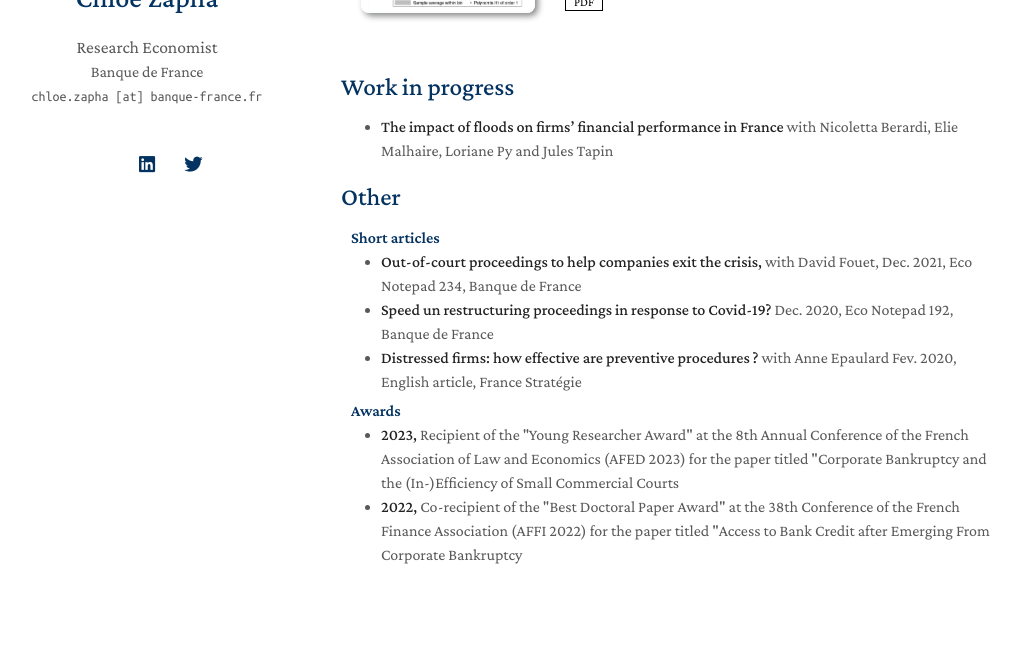
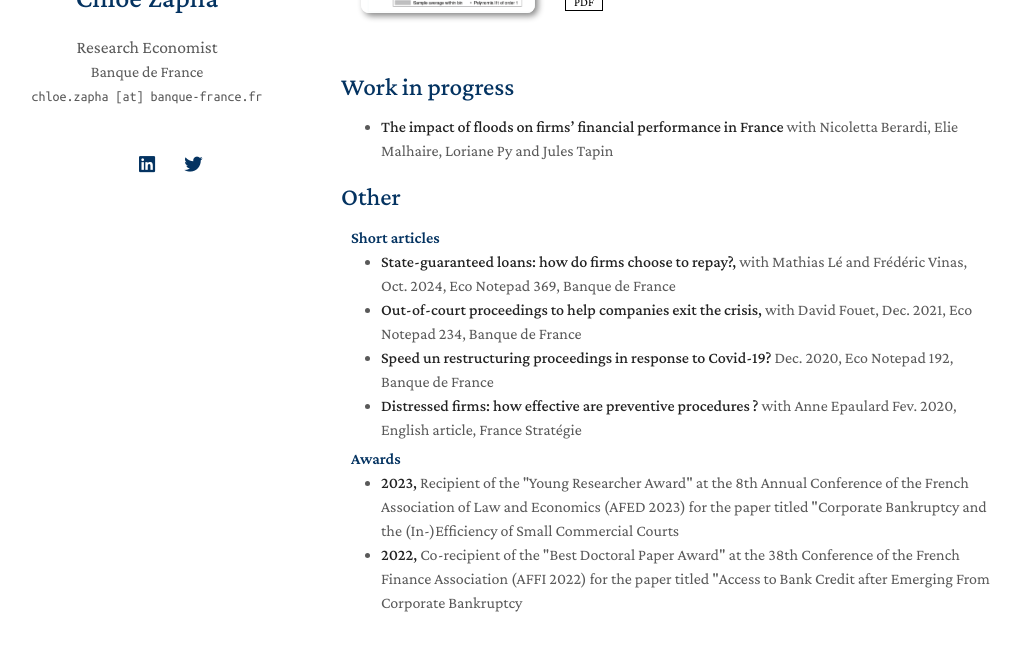
Before and after one commit to czapha/monsite, a Jekyll site: the page built from index.md, in a window 1280 px wide and 900 px high, scrolled down 762 px, cut to the strip 206-857 px from the top of the window. Shown: the whole strip, without its empty margins (129-1149 px from the left). Built offline with Jekyll 4.4.1, drawn with Linux system fonts in a browser that asks for light colours; nearby versions of some CDN libraries; a style sheet for code colours, icons or effects is not loaded; our own code applies the rules of GitHub Pages for plain Markdown files.

Commit message:
Update services.md
maj blog PGE

```diff
--- a/_includes/services.md
+++ b/_includes/services.md
@@ -3,6 +3,7 @@
 <h4 style="margin:0 10px 0;">Short articles</h4>
 
 <ul style="margin:0 0 5px;">
+  <li><a href="https://www.banque-france.fr/en/publications-and-statistics/publications/state-guaranteed-loans-how-do-firms-choose-repay"><autocolor> <strong>State-guaranteed loans: how do firms choose to repay?, </strong> with Mathias Lé and Frédéric Vinas, Oct. 2024, Eco Notepad 369, Banque de France</autocolor></a></li>
   <li><a href="https://www.banque-france.fr/en/publications-and-statistics/publications/out-court-proceedings-help-companies-exit-crisis"><autocolor> <strong>Out-of-court proceedings to help companies exit the crisis, </strong> with David Fouet, Dec. 2021, Eco Notepad 234, Banque de France</autocolor></a></li>
   <li><a href="https://www.banque-france.fr/en/publications-and-statistics/publications/speed-restructuring-proceedings-response-covid-19"><autocolor> <strong>Speed un restructuring proceedings in response to Covid-19? </strong> Dec. 2020, Eco Notepad 192, Banque de France </autocolor></a></li>
   <li><a href="https://www.strategie.gouv.fr/english-articles/distressed-firms-how-effective-are-preventive-procedures#:~:text=The%20numbers%20speak%20for%20themselves,explanations%20for%20this%2035%25%20difference."><autocolor> <strong> Distressed firms: how effective are preventive procedures ? </strong> with Anne Epaulard Fev. 2020, English article, France Stratégie</autocolor></a></li>
```
